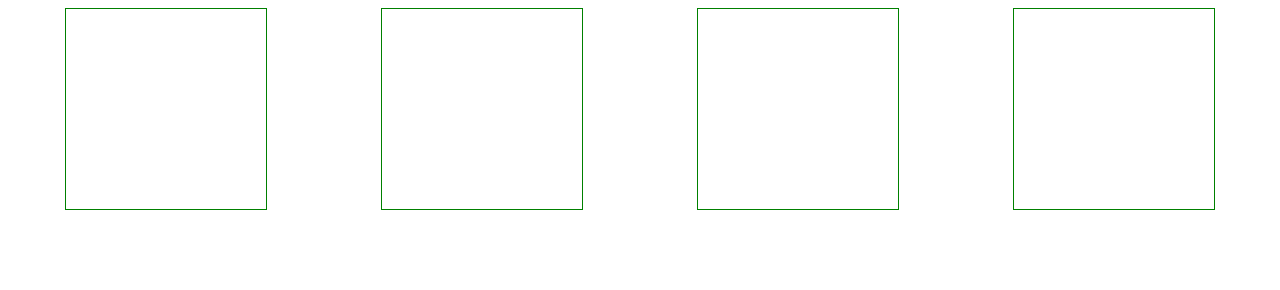
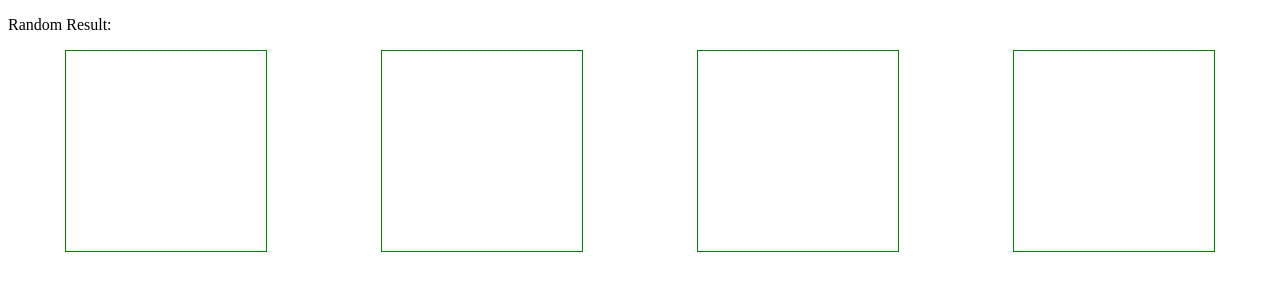
Before and after one commit to knarf6925/unit-4-game, a plain HTML site: page index.html in a window 1280 px wide. Drawn offline with nearby package versions, Linux system fonts and the light colour scheme.

Commit message:
added vars, math.random

```diff
--- a/assets/javascript/game.js
+++ b/assets/javascript/game.js
@@ -2,9 +2,19 @@ var win;
 var losses;
 var randomResults;
 
+randomResults = Math.floor(Math.random() * 69) + 30;
+
+$("#result").html('Random Result: ')
+
 for (var i = 0; i < 4; i++){
+    var random = Math.floor(Math.random()* 12);
+
+
     var crystal = $("<div>");
-        crystal.attr("class", 'crystal');
+        crystal.attr({
+        "class": 'crystal',
+        "data-random": random
+    });
 
     $(".crystals").append(crystal);
 
--- a/index.html
+++ b/index.html
@@ -9,7 +9,10 @@
 </head>
 
 <body>
-            <div class="crystals">
+
+        <p id="result"></p>
+
+        <div class="crystals">
 
             </div>
 
```
